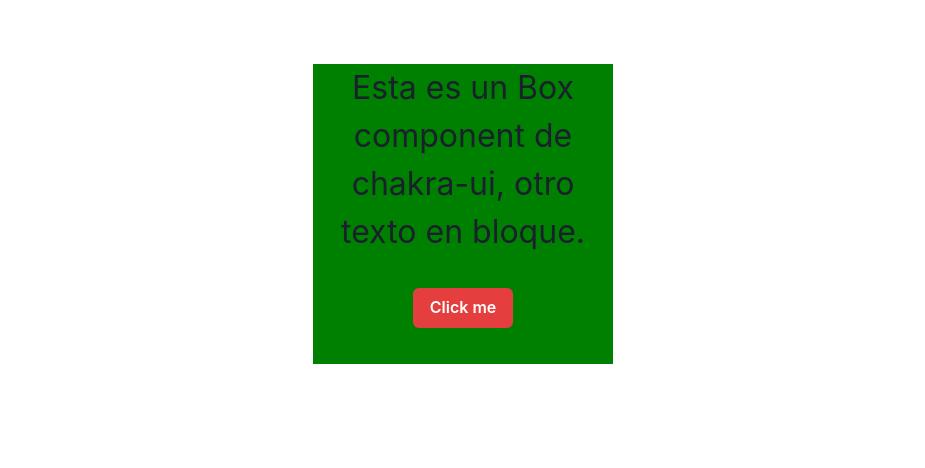
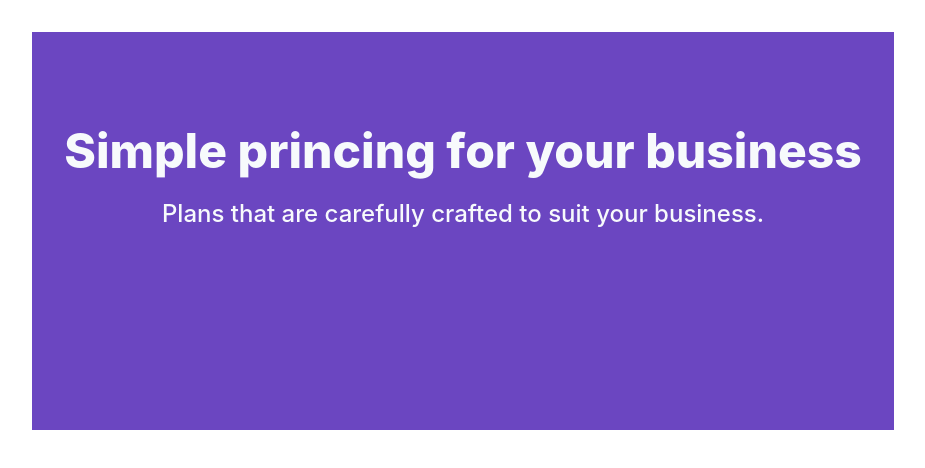
Before and after one commit to rpalaciosg/chakra-ui-begin, a React (Vite) app: page / in a window 1280 px wide. Shown: the top 468 px of the page, without its empty margins (177-1102 px from the left). Built offline with nearby package versions, Linux system fonts and the light colour scheme.

Commit message:
feat(components): add Header components

```diff
--- a/src/App.tsx
+++ b/src/App.tsx
@@ -1,20 +1,11 @@
 import './App.css'
-import { Box, Text, Button} from '@chakra-ui/react';
+import { Header } from './components/Header'
 
 function App() {
 
   return (
     <div className='App'>
-      <Box bg="green" h="300px" w="300px" margin="auto" mt="32px">
-      <Text fontSize="32px">
-        Esta es un Box component de chakra-ui,
-        otro texto en bloque.
-      </Text>
-      <Button mt="32px" colorScheme='red' _hover={{background:'blue'}}
-      _focus={{background:'yellow', color:'black'}}>
-      Click me
-      </Button>
-      </Box>
+      <Header/>
     </div>
   )
 }
--- /dev/null
+++ b/src/components/Header.tsx
@@ -0,0 +1,20 @@
+import { Box, Heading, Text } from "@chakra-ui/react";
+import React from "react";
+
+export function Header() {
+  return (
+    <Box
+      as="section"
+      color="#F7FAFC"
+      bg="#6B46C1"
+      pt="90px"
+      pb="198px"
+      px="32px"
+    >
+      <Heading fontWeight="800" fontSize='48px'>Simple princing for your business</Heading>
+      <Text fontWeight="500" fontSize="24px" pt="16px">
+        Plans that are carefully crafted to suit your business.
+      </Text>
+    </Box>
+  );
+}
```
Also changed, not shown: 1 other file (tests, documents, lock files or other folders).
